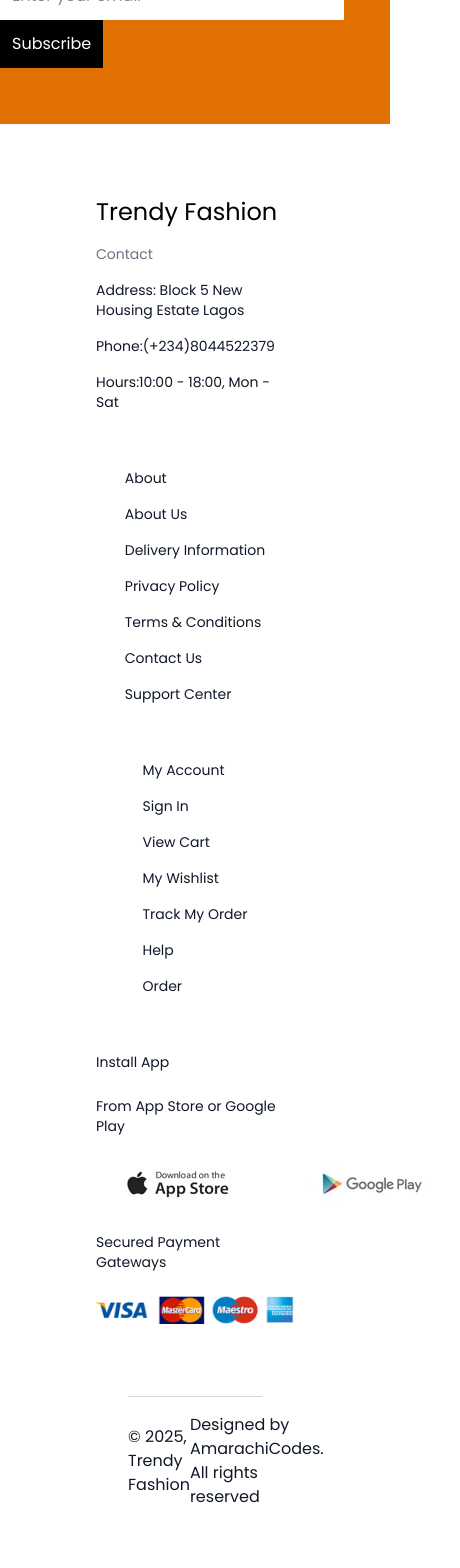
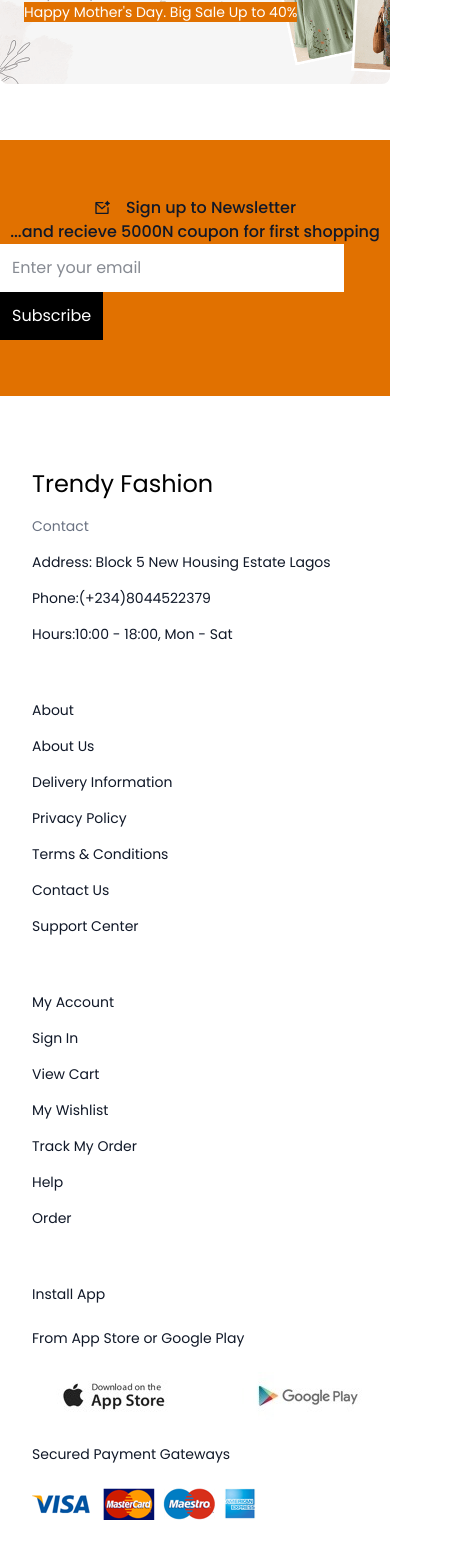
Before and after one commit to Amarachi-Codes/Trendy-fashion, a React (Vite) app in the folder trendyfashion/: page /product in a window 390 px wide. Shown: the part 200-1768 px from the top of the page, 460 px wide, since content can reach past the window. Before the commit the page ends 1725 px from the top, so only its background shows below. Built offline with nearby package versions, Linux system fonts and the light colour scheme.

Commit message:
updated styling

```diff
--- a/trendyfashion/src/Pages/Product/Product.tsx
+++ b/trendyfashion/src/Pages/Product/Product.tsx
@@ -3,6 +3,7 @@ import HeaderTop from "../../components/HeaderTop/HeaderTop";
 import Newsletter from "../../components/Newsletter/Newsletter";
 import Footer from "../../components/Footer/Footer";
 import Reserved from "../../components/Reserved/Reserved";
+import TodaysDeals from "../../components/TodaysDeals/TodaysDeals";
 
 
 const Product = () => {
@@ -11,9 +12,9 @@ const Product = () => {
         <HeaderTop/>
        <Navbar/>
        <div className="max-w-6xl mx-auto">
-
+        <TodaysDeals/>
        </div>
-       <Newsletter/>
+        <Newsletter/>
       <Footer/>
       <Reserved/>
 
--- a/trendyfashion/src/components/Footer/Footer.tsx
+++ b/trendyfashion/src/components/Footer/Footer.tsx
@@ -2,7 +2,7 @@
 
 const Footer = () => {
   return (
-    <div className="flex flex-col sm:flex-row items-center justify-around gap-14 py-18 px-24 text-sm">
+    <div className="flex flex-col sm:flex-row  items-start sm:items-center justify-around gap-14 py-18 px-8 sm:px-24 text-sm">
       <div className="flex flex-col gap-4">
         <p className="text-2xl text-black">Trendy Fashion</p>
         <p className="text-gray-500">Contact</p>
--- a/trendyfashion/src/components/Reserved/Reserved.tsx
+++ b/trendyfashion/src/components/Reserved/Reserved.tsx
@@ -3,7 +3,7 @@
 const Reserved = () => {
   return (
     <div>
-    <div className="flex items-center justify-between mx-32 border-t-1 border-gray-300 py-4">
+    <div className="flex flex-col sm:flex-row items-start sm:items-center justify-between text-xs mx-8 sm:mx-32 border-t-1 border-gray-300 py-4">
       <div>
         <p>&copy; 2025, Trendy Fashion</p>
       </div>
```
